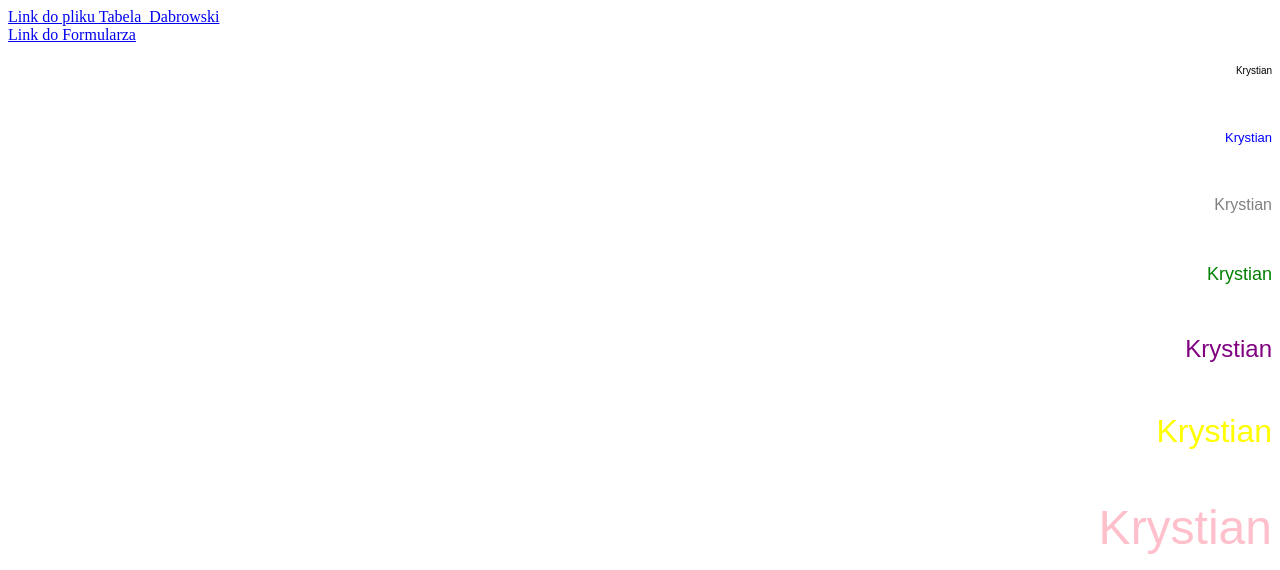
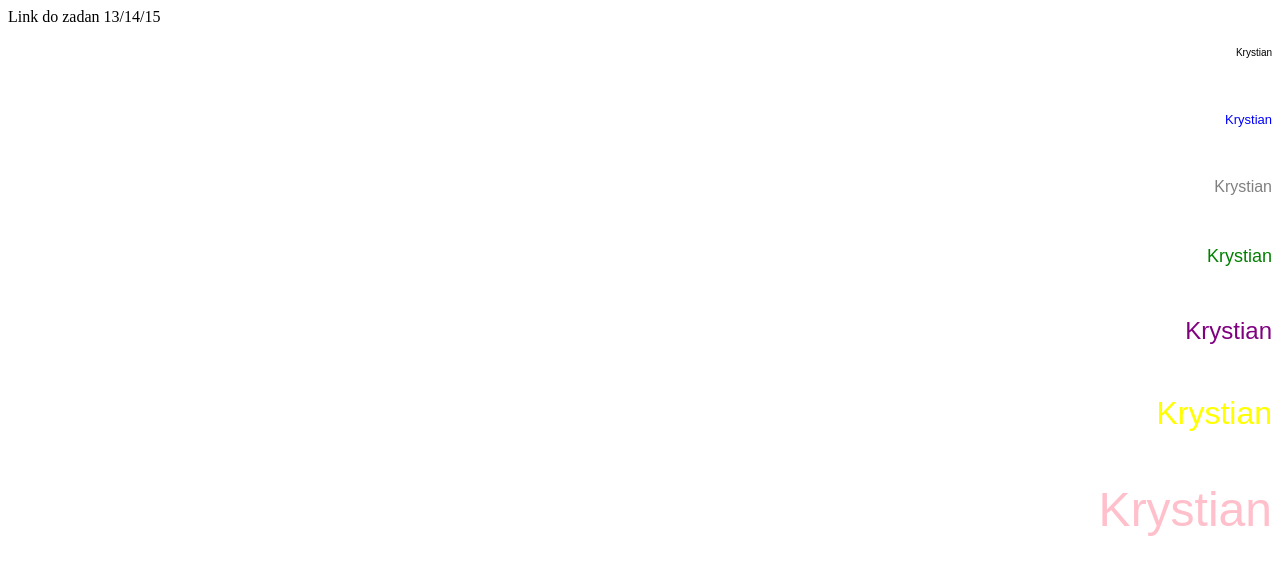
Before and after one commit to strony2015/glowa, a plain HTML site: page start.html in a window 1280 px wide. Shown: the top 570 px of the page. Drawn offline with Linux system fonts and the light colour scheme.

Commit message:
Update start.html

```diff
--- a/start.html
+++ b/start.html
@@ -5,9 +5,8 @@
  <meta charset="utf-8">
  <title> </title>
 </head>
-<body>
-	<a href="Tabela_Dabrowski.html">Link do pliku Tabela_Dabrowski</A> <br>
-	<a href="Formularz.html">Link do Formularza</A> <br>
+<body
+	<a href="start.html">Link do zadan 13/14/15 </A> <br>
 <p align="right"> <font color="black" size="1" face="Arial"> Krystian  </font> </p> <br>
 <p align="right"> <font color="blue" size="2" face="Arial"> Krystian  </font> </p> <br>
 <p align="right"> <font color="gray" size="3" face="Arial"> Krystian  </font> </p> <br>
```
